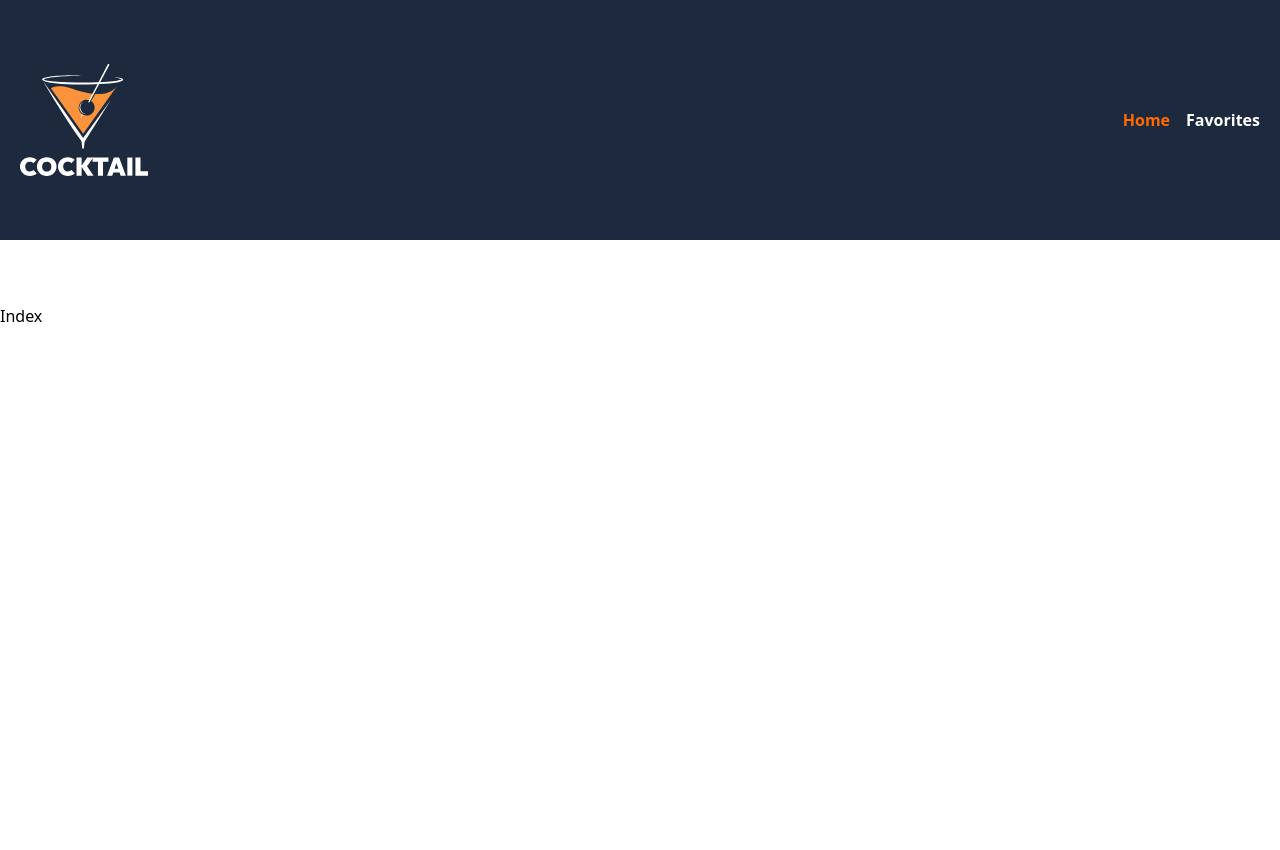
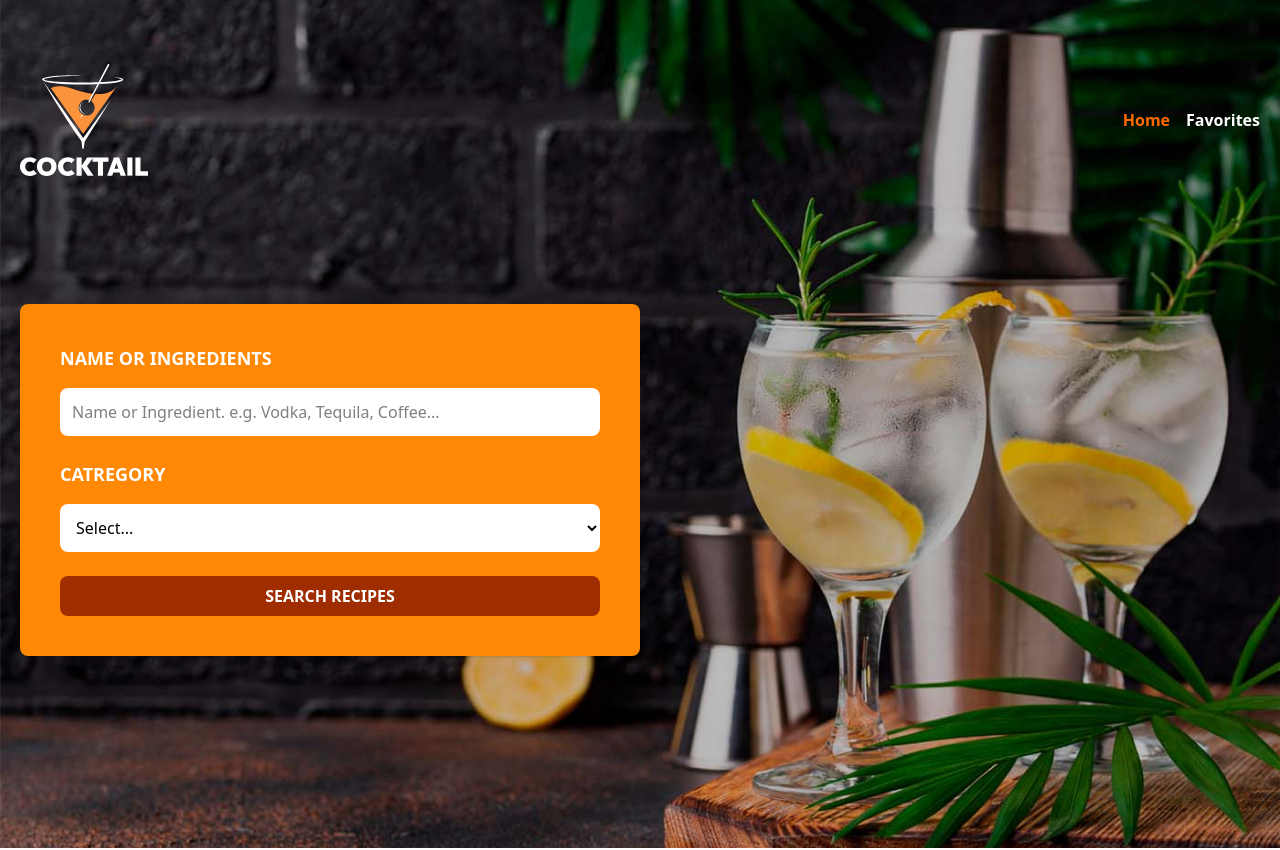
Before and after one commit to GilpiDv/drinksearch, a React (Vite) app: page / in a window 1280 px wide. Shown: the top 850 px of the page. Before the commit the page ends 800 px from the top, so only its background shows below. Built offline with nearby package versions, Linux system fonts and the light colour scheme.

Commit message:
add content only at home page with useLocation hook

```diff
--- a/src/components/Header.tsx
+++ b/src/components/Header.tsx
@@ -1,8 +1,15 @@
-import { NavLink } from "react-router-dom"
+import { useMemo } from "react";
+import { NavLink, useLocation } from "react-router-dom"
 
 export default function Header() {
+
+    const { pathname } = useLocation();
+
+    const isHome = useMemo(() => pathname === '/', [pathname]);
+
+
     return (
-        <header className="bg-slate-800">
+        <header className={isHome ? 'bg-[url(/bg.jpg)] bg-center bg-cover' : 'bg-slate-800'}>
             <div className="mx-auto container px-5 py-16">
                 <div className="flex justify-between items-center">
                     <div>
@@ -24,6 +31,49 @@
                         </NavLink>
                     </nav>
                 </div>
+
+                {isHome && (
+                    <form className="md:w-1/2 2xl:w-1/3 bg-orange-400 my-32 p-10 rounded-lg shadow space-y-6">
+                        <div className="space-y-4">
+                            <label
+                                htmlFor="ingredient"
+                                className="block text-white uppercase font-extrabold text-lg"
+                            >
+                                Name or Ingredients
+                            </label>
+                            <input
+                                type="text"
+                                name="ingredient"
+                                id="ingredient"
+                                className="p-3 w-full rounded-lg focus:outline-none bg-white"
+                                placeholder="Name or Ingredient. e.g. Vodka, Tequila, Coffee..."
+                            />
+                        </div>
+                        <div className="space-y-4">
+                            <label
+                                htmlFor="category"
+                                className="block text-white uppercase font-extrabold text-lg"
+                            >
+                                Catregory
+                            </label>
+                            <select
+                                name="category"
+                                id="category"
+                                className="p-3 w-full rounded-lg focus:outline-none bg-white"
+                            >
+                                <option value="">Select...</option>
+                            </select>
+                        </div>
+
+                        <input
+                            type="submit"
+                            value={'Search recipes'}
+                            className="cursor-pointer bg-orange-800 hover:bg-orange-900 text-white font-extrabold w-full p-2 rounded-lg uppercase"
+                        />
+
+                    </form>
+                )}
+
             </div>
         </header>
     )
```
